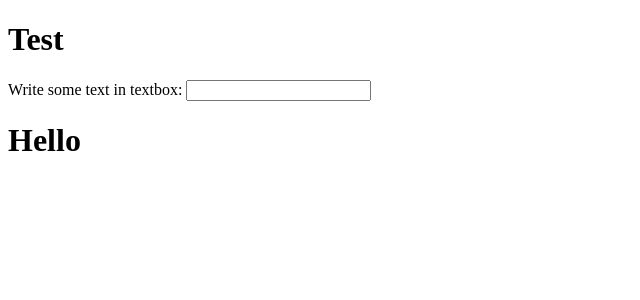
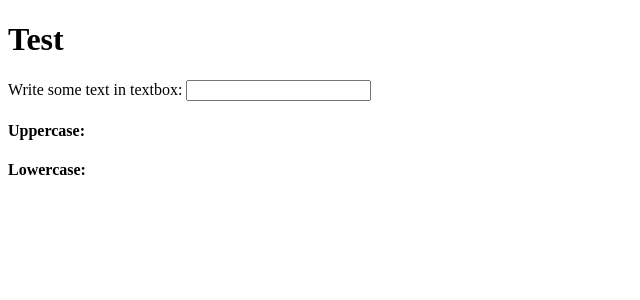
Before and after one commit to radlws/django_angularjs_test, a Django app: a page that uses templates/test_interpolation.html in a window 1280 px wide. Shown: the top 300 px of the page, without its empty margins (0-640 px from the left). Run offline with Django 3.2, Linux system fonts and the light colour scheme; some libraries are stand-ins or nearby versions.

Commit message:
added ng-hide

```diff
--- a/templates/test_interpolation.html
+++ b/templates/test_interpolation.html
@@ -12,7 +12,10 @@
 Write some text in textbox:
 <input type="text" ng-model="sometext">
 
-<h1>Hello [[ sometext ]]</h1>
+<h1 ng-show="sometext">Hello [[ sometext ]]</h1>
+
+<h4>Uppercase: [[ sometext|uppercase ]]</h4>
+<h4>Lowercase: [[ sometext|lowercase ]]</h4>
 <script type="text/javascript" src="/static/js/interpolation_app.js"></script>
 
 </body>
```
